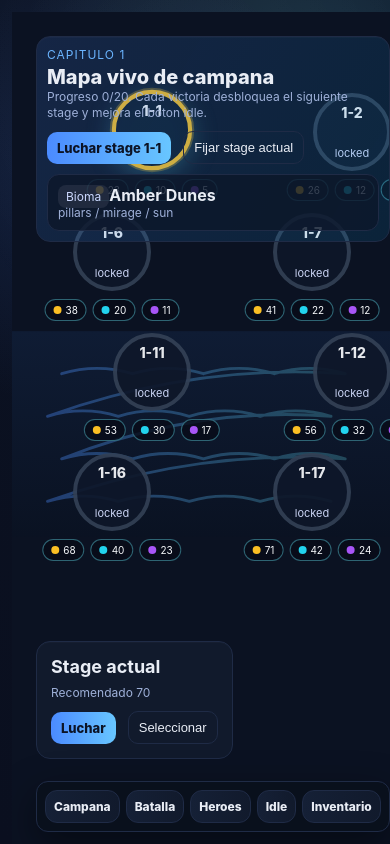
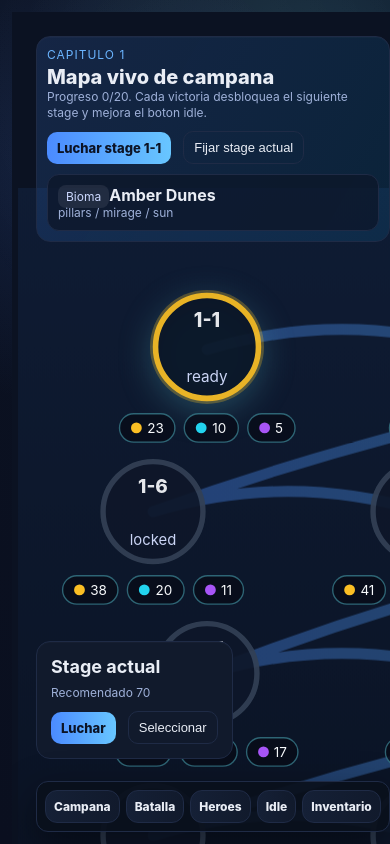
Before and after one commit to AlbaGG95/ai-studio, a Next.js app in the folder apps/web/: page /afk in a window 390 px wide. Built offline with nearby package versions, Linux system fonts and the light colour scheme.

Commit message:
feat(map): mobile camera focus for CampaignMap background using stage coords

```diff
--- a/apps/web/src/app/afk/afk.module.css
+++ b/apps/web/src/app/afk/afk.module.css
@@ -414,6 +414,11 @@
   aspect-ratio: 1100 / 580;
   min-height: 360px;
   transform: translateZ(0);
+}
+
+.mapInner[data-variant="background"] {
+  transition: transform 200ms ease;
+  will-change: transform;
 }
 
 .mapBg {
--- a/apps/web/src/app/afk/components/CampaignMap.tsx
+++ b/apps/web/src/app/afk/components/CampaignMap.tsx
@@ -1,6 +1,6 @@
 "use client";
 
-import { useMemo, useRef, useState } from "react";
+import { useEffect, useMemo, useRef, useState } from "react";
 import { AfkStage } from "@ai-studio/core";
 import styles from "../afk.module.css";
 
@@ -11,6 +11,7 @@ type Props = {
   completed: Set<string>;
   onSelect: (stageId: string) => void;
   onBattle: (stageId: string) => void;
+  variant?: "default" | "background";
 };
 
 type Point = { x: number; y: number };
@@ -19,9 +20,25 @@ const MAP_WIDTH = 1100;
 const MAP_HEIGHT = 580;
 const NODE_HALF = 39;
 
-export function CampaignMap({ stages, currentId, unlocked, completed, onSelect, onBattle }: Props) {
+export function CampaignMap({
+  stages,
+  currentId,
+  unlocked,
+  completed,
+  onSelect,
+  onBattle,
+  variant = "default",
+}: Props) {
   const viewportRef = useRef<HTMLDivElement>(null);
   const [drag, setDrag] = useState<{ x: number; y: number } | null>(null);
+  const [backgroundTransform, setBackgroundTransform] = useState({
+    scale: 1,
+    offsetX: 0,
+    offsetY: 0,
+  });
+  const [viewportSize, setViewportSize] = useState({ width: 0, height: 0 });
+  const [isMobile, setIsMobile] = useState(false);
+  const isBackground = variant === "background";
 
   const positions = useMemo(() => {
     const coords: Record<string, Point> = {};
@@ -69,16 +86,113 @@ export function CampaignMap({ stages, currentId, unlocked, completed, onSelect,
     }
   };
 
+  useEffect(() => {
+    if (!isBackground) return;
+    if (typeof window === "undefined") return;
+    const query = window.matchMedia("(max-width: 520px)");
+    const update = () => setIsMobile(query.matches);
+    update();
+    if (query.addEventListener) {
+      query.addEventListener("change", update);
+      return () => query.removeEventListener("change", update);
+    }
+    query.addListener(update);
+    return () => query.removeListener(update);
+  }, [isBackground]);
+
+  useEffect(() => {
+    if (!isBackground) return;
+    const viewport = viewportRef.current;
+    if (!viewport) return;
+    const updateSize = () => {
+      const rect = viewport.getBoundingClientRect();
+      const width = Math.round(rect.width);
+      const height = Math.round(rect.height);
+      if (!width || !height) return;
+      setViewportSize((prev) => {
+        if (prev.width === width && prev.height === height) return prev;
+        return { width, height };
+      });
+    };
+    updateSize();
+    const resizeObserver = new ResizeObserver(() => {
+      updateSize();
+    });
+    resizeObserver.observe(viewport);
+    return () => {
+      resizeObserver.disconnect();
+    };
+  }, [isBackground]);
+
+  useEffect(() => {
+    if (!isBackground || isMobile) return;
+    const viewport = viewportRef.current;
+    if (!viewport) return;
+
+    const updateTransform = () => {
+      const rect = viewport.getBoundingClientRect();
+      const viewportW = rect.width;
+      const viewportH = rect.height;
+      if (!viewportW || !viewportH) return;
+
+      const scale = Math.max(viewportW / MAP_WIDTH, viewportH / MAP_HEIGHT);
+      const scaledW = MAP_WIDTH * scale;
+      const scaledH = MAP_HEIGHT * scale;
+      const offsetX = (viewportW - scaledW) / 2;
+      const offsetY = (viewportH - scaledH) / 2;
+
+      setBackgroundTransform({ scale, offsetX, offsetY });
+    };
+
+    updateTransform();
+  }, [isBackground, isMobile]);
+
+  const focusStageId = useMemo(() => {
+    if (!isBackground) return null;
+    if (positions[currentId]) return currentId;
+    const firstUnlocked = stages.find((stage) => unlocked.has(stage.id));
+    if (firstUnlocked) return firstUnlocked.id;
+    const lastCompleted = [...stages].reverse().find((stage) => completed.has(stage.id));
+    if (lastCompleted) return lastCompleted.id;
+    return stages[0]?.id ?? null;
+  }, [isBackground, positions, currentId, stages, unlocked, completed]);
+
+  const mobileTransform = useMemo(() => {
+    if (!isBackground || !isMobile) return null;
+    if (!viewportSize.width || !viewportSize.height) return null;
+    if (!focusStageId) return null;
+    const focusPos = positions[focusStageId];
+    if (!focusPos) return null;
+
+    const scale = 1.35;
+    const targetX = viewportSize.width * 0.5;
+    const targetY = viewportSize.height * 0.4;
+    const translateX = targetX - focusPos.x * scale;
+    const translateY = targetY - focusPos.y * scale;
+    return { scale, translateX, translateY };
+  }, [isBackground, isMobile, viewportSize, focusStageId, positions]);
+
+  const mapInnerStyle = isBackground
+    ? {
+        width: MAP_WIDTH,
+        height: MAP_HEIGHT,
+        transform: mobileTransform
+          ? `translate3d(${mobileTransform.translateX}px, ${mobileTransform.translateY}px, 0) scale(${mobileTransform.scale})`
+          : `translate3d(${backgroundTransform.offsetX}px, ${backgroundTransform.offsetY}px, 0) scale(${backgroundTransform.scale})`,
+        transformOrigin: "top left",
+      }
+    : undefined;
+
   return (
     <div
       ref={viewportRef}
       className={styles.mapViewport}
-      onPointerDown={startDrag}
-      onPointerMove={moveDrag}
-      onPointerUp={endDrag}
-      onPointerLeave={endDrag}
+      onPointerDown={isBackground ? undefined : startDrag}
+      onPointerMove={isBackground ? undefined : moveDrag}
+      onPointerUp={isBackground ? undefined : endDrag}
+      onPointerLeave={isBackground ? undefined : endDrag}
     >
-      <div className={styles.mapInner}>
+      <div className={styles.mapInner} data-variant={variant} style={mapInnerStyle}>
         <svg className={styles.mapBg} viewBox={`0 0 ${MAP_WIDTH} ${MAP_HEIGHT}`} role="img" aria-label="Mapa de campa\u00f1a">
           <defs>
             <linearGradient id="map-sky" x1="0%" y1="0%" x2="0%" y2="100%">
```
